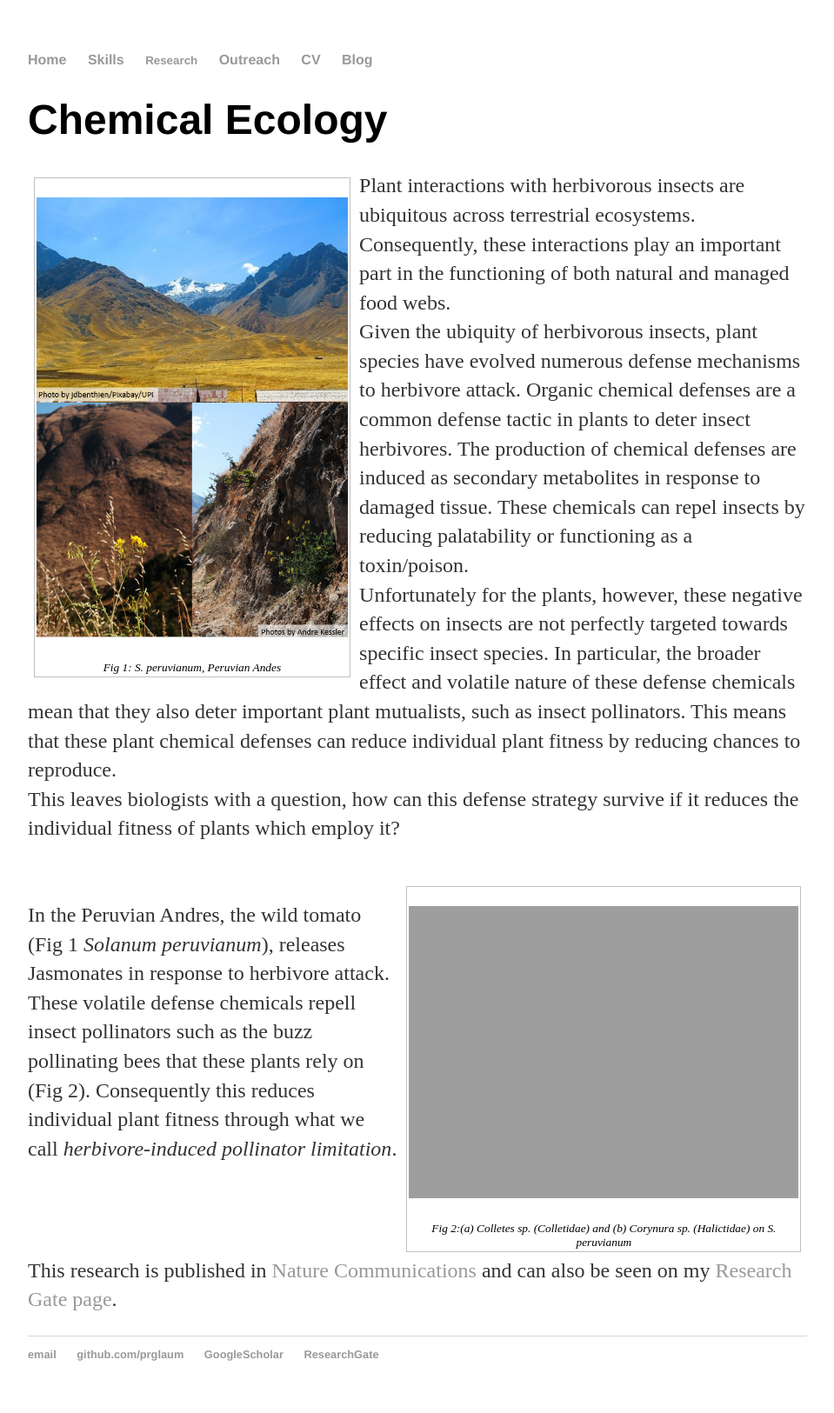
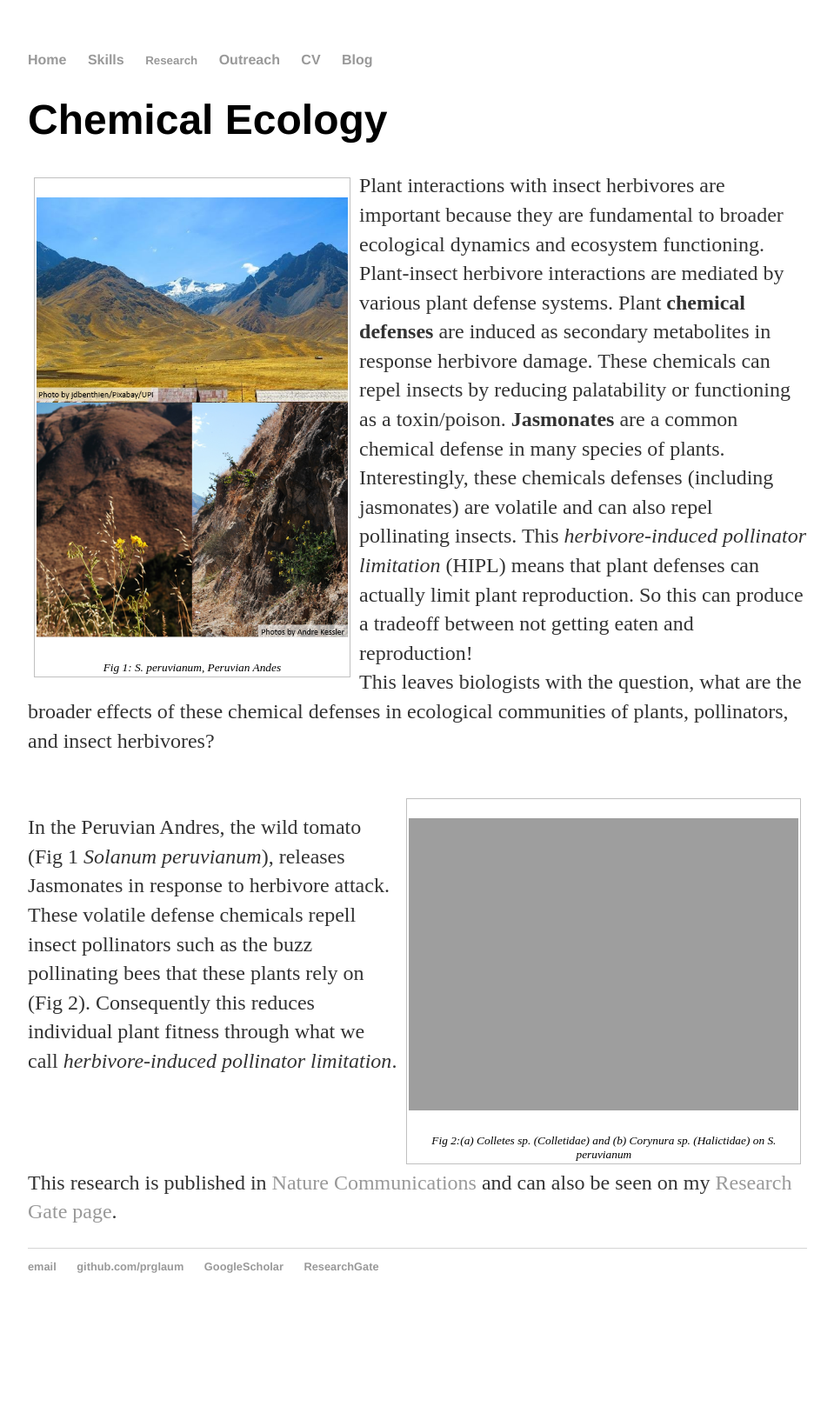
Before and after one commit to prglaum/prglaum.github.io, a Jekyll site: the page built from research/chemoeco/index.html, in a window 1280 px wide. Shown: the whole page at 87% size, without its empty margins (160-1119 px from the left). Built offline with Jekyll 4.4.1, drawn with Linux system fonts in a browser that asks for light colours; after the commit the page ends 1524 px from its top, so only the background shows below that.

Commit message:
Update index.html

```diff
--- a/research/chemoeco/index.html
+++ b/research/chemoeco/index.html
@@ -57,12 +57,13 @@ title: Chemical Ecology
 		<p><img class=scaled src="{{site.url}}/docs/assets/images/chemoEcoPic1.PNG" alt="peru">
 		<figcaption>Fig 1: S. peruvianum, Peruvian Andes</figcaption>
 </figure40>
-<p>Plant interactions with herbivorous insects are ubiquitous across terrestrial ecosystems. Consequently, these interactions play an important part in the functioning of both natural and managed food webs.
-	<br>Given the ubiquity of herbivorous insects, plant species have evolved numerous defense mechanisms to herbivore attack. Organic chemical defenses are a common defense tactic in plants to deter insect herbivores.
-	The production of chemical defenses are induced as secondary metabolites in response to damaged tissue. These chemicals can repel insects by reducing palatability or functioning as a toxin/poison.
-	<br>Unfortunately for the plants, however, these negative effects on insects are not perfectly targeted towards specific insect species. In particular, the broader effect and volatile nature of these defense chemicals
-	mean that they also deter important plant mutualists, such as insect pollinators. This means that these plant chemical defenses can reduce individual plant fitness by reducing chances to reproduce.
-	<br>This leaves biologists with a question, how can this defense strategy survive if it reduces the individual fitness of plants which employ it?
+<p>Plant interactions with insect herbivores are important because they are fundamental to broader ecological dynamics and ecosystem functioning.
+	Plant-insect herbivore interactions are mediated by various plant defense systems. Plant <b>chemical defenses</b> are induced as secondary metabolites
+	in response herbivore damage. These chemicals can repel insects by reducing palatability or functioning as a toxin/poison. <b>Jasmonates</b> are a common
+	chemical defense in many species of plants.
+	<br>Interestingly, these chemicals defenses (including jasmonates) are volatile and can also repel pollinating insects. This <i>herbivore-induced pollinator limitation</i>
+	(HIPL) means that plant defenses can actually limit plant reproduction. So this can produce a tradeoff between not getting eaten and reproduction!
+	<br> This leaves biologists with the question, what are the broader effects of these chemical defenses in ecological communities of plants, pollinators, and insect herbivores?
 </p>
 <br style="clear:left">
 <figure50 class="float-img-right">
```
